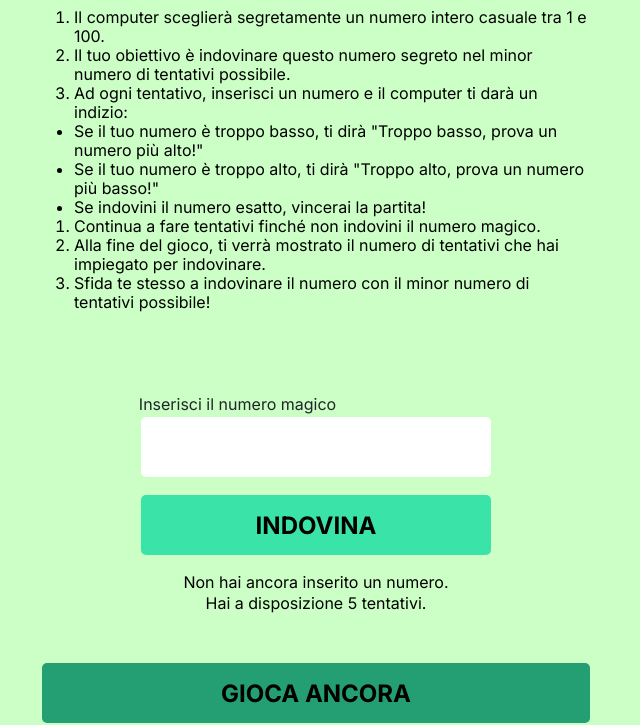
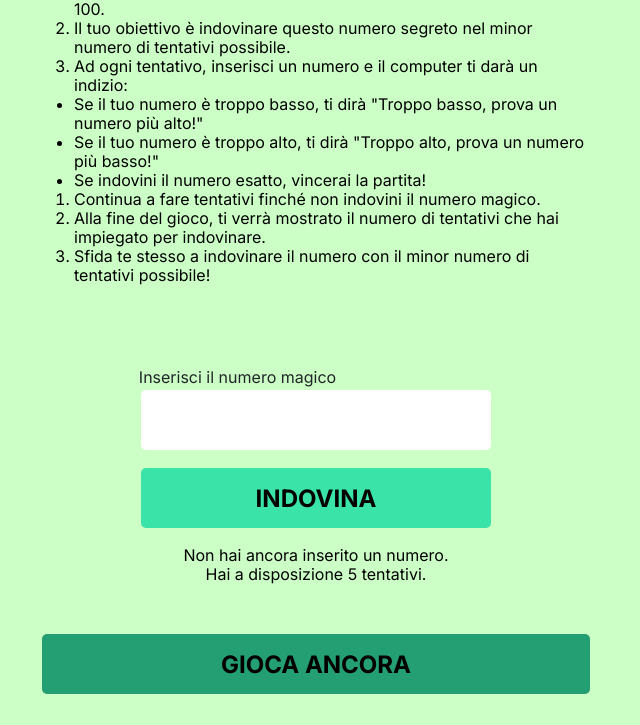
Before and after one commit to RubenBavaro/Magic_Number_Bavaro, a plain HTML site: page index.html in a window 1280 px wide. Shown: the part 131-856 px from the top of the page, without its empty margins (324-964 px from the left). After the commit the page ends 825 px from the top, so only its background shows below. Drawn offline with nearby package versions, Linux system fonts and the light colour scheme.

Commit message:
Added 100vh

```diff
--- a/index.html
+++ b/index.html
@@ -7,8 +7,8 @@
     <link href="https://cdn.jsdelivr.net/npm/bootstrap@5.3.3/dist/css/bootstrap.min.css" rel="stylesheet" integrity="sha384-QWTKZyjpPEjISv5WaRU9OFeRpok6YctnYmDr5pNlyT2bRjXh0JMhjY6hW+ALEwIH" crossorigin="anonymous">
     <link rel="stylesheet" href="static/css/index.css">
 </head>
-<body id="bg" class="greenBg transition">
-    <div class="centro">
+<body id="bg" class="centro greenBg transition">
+
     <header>
         <h1 id="title">INDOVINA IL NUMERO</h1>
     </header>
@@ -43,7 +43,6 @@
             <input type="button" name="retry" id="clickRetry" value="GIOCA ANCORA">
         </form>
         <div id="message3"></div>
-</div>
 <script type="text/javascript" src="static/js/script.js"></script>
 </body>
 </html>
--- a/static/css/centro.css
+++ b/static/css/centro.css
@@ -3,4 +3,5 @@
         flex-direction: column;
         justify-content: center;
         align-items: center;
+        height: 100vh;
 }
--- a/static/css/index.css
+++ b/static/css/index.css
@@ -71,9 +71,9 @@ ol,ul{
     font-size: 16px;
     line-height: 19px;
     color: #000000;
-    margin-top: 2px;
 }
 #message3{
+    display: flex;
     font-family: 'Inter';
     font-style: normal;
     font-weight: 400;
```
